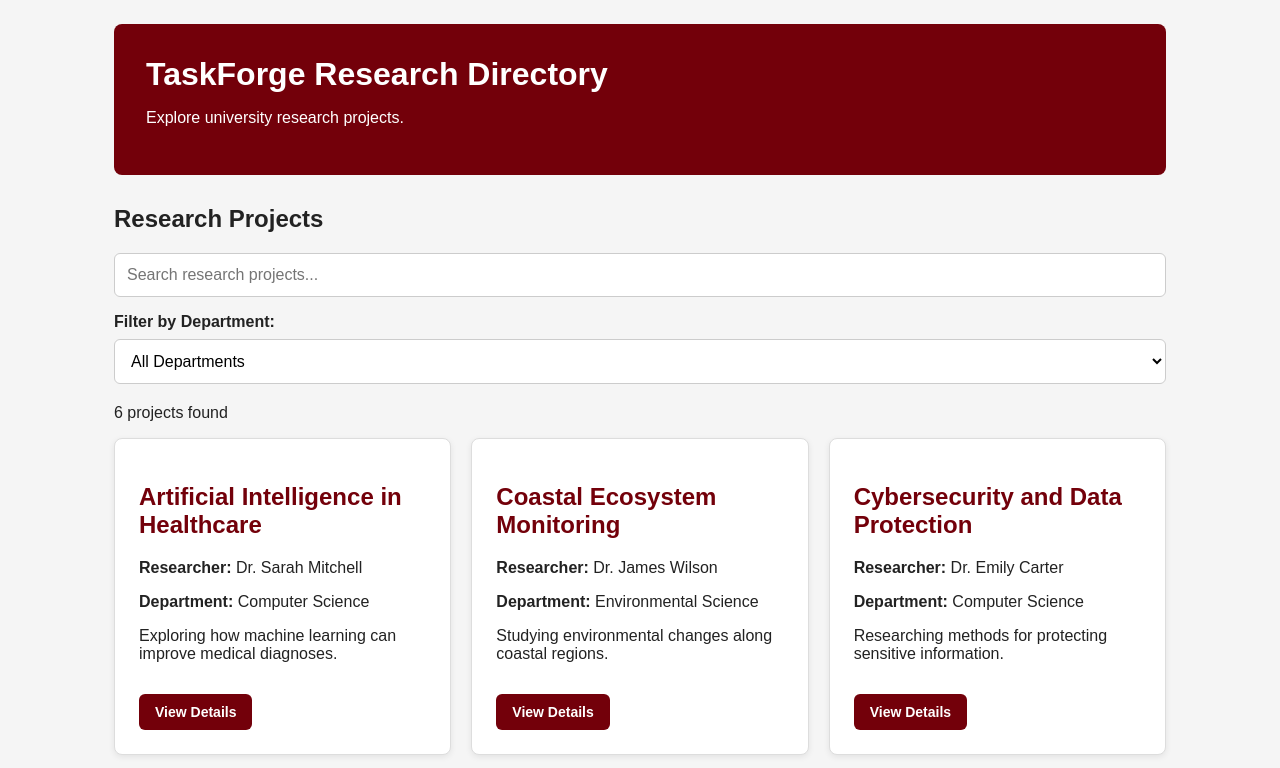
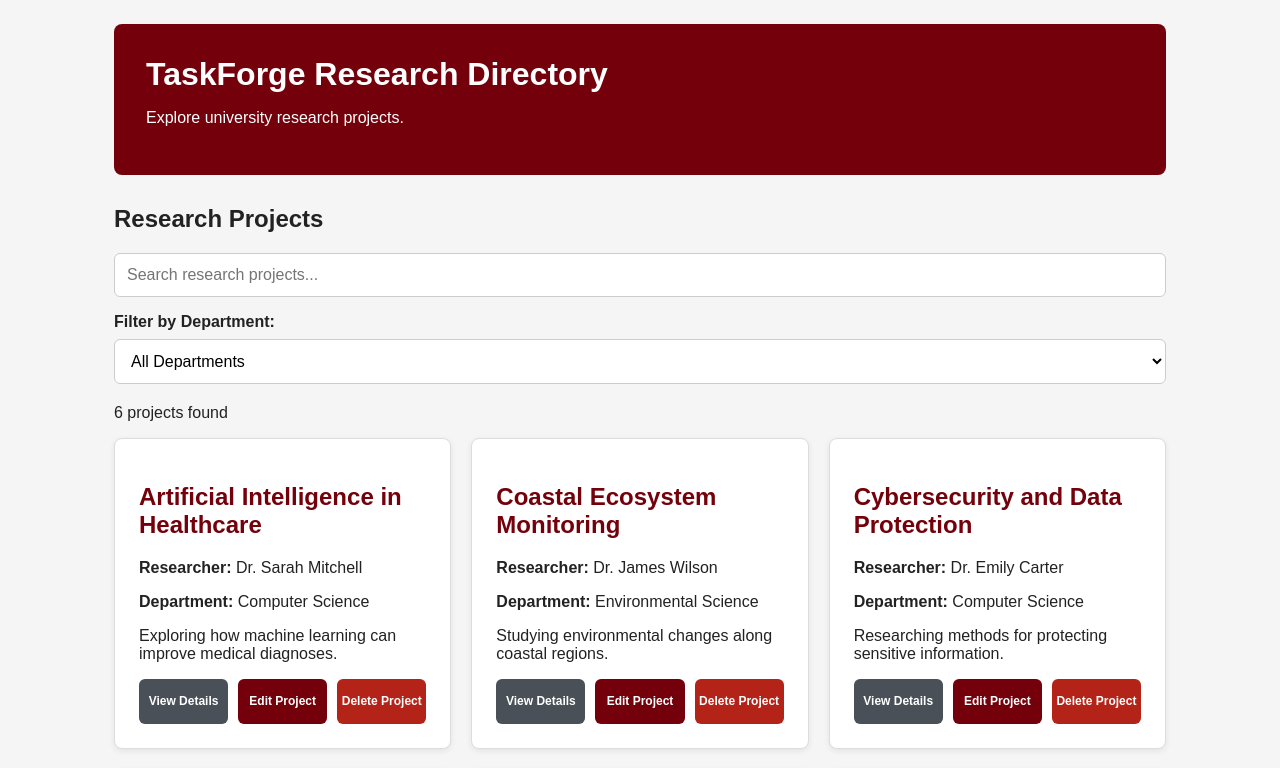
Before and after one commit to paukba/CSCE490-SampleProject, a React (Vite) app in the folder taskforge-directory/: page / in a window 1280 px wide. Shown: the top 768 px of the page. Built offline with nearby package versions, Linux system fonts and the light colour scheme.

Commit message:
Added editing and deleting projects, made buttons look better

```diff
--- a/taskforge-directory/src/App.css
+++ b/taskforge-directory/src/App.css
@@ -82,19 +82,12 @@
 }
 
 .details-button {
-  margin-top: 15px;
-  padding: 10px 16px;
-  background-color: #73000a;
+  background-color: #495057;
   color: white;
-  border: none;
-  border-radius: 6px;
-  cursor: pointer;
-  font-size: 14px;
-  font-weight: bold;
 }
 
 .details-button:hover {
-  background-color: #570008;
+  background-color: #343a40;
 }
 
 .details-button:focus-visible {
@@ -161,3 +154,92 @@
   outline: 3px solid #b85c66;
   outline-offset: 3px;
 }
+
+
+.edit-project-form {
+  display: flex;
+  flex-direction: column;
+  gap: 10px;
+}
+
+.edit-project-form h3 {
+  color: #73000a;
+  margin-top: 0;
+}
+
+.edit-project-form label {
+  font-weight: bold;
+}
+
+.edit-project-form input,
+.edit-project-form textarea,
+.edit-project-form select {
+  width: 100%;
+  padding: 10px;
+  font-size: 14px;
+  font-family: inherit;
+  color: #222;
+  background-color: white;
+  border: 1px solid #ccc;
+  border-radius: 6px;
+}
+
+.edit-project-form textarea {
+  min-height: 80px;
+  resize: vertical;
+}
+
+.project-actions {
+  display: grid;
+  grid-template-columns: repeat(3, minmax(0, 1fr));
+  gap: 10px;
+  margin-top: 15px;
+  align-items: stretch;
+}
+
+.project-actions button {
+  width: 100%;
+  height: 45px;
+  margin: 0;
+  padding: 8px 4px;
+  font-size: 12px;
+  font-weight: bold;
+  border: none;
+  border-radius: 6px;
+  cursor: pointer;
+  box-sizing: border-box;
+}
+
+.edit-button,
+.save-button {
+  background-color: #73000a;
+  color: white;
+}
+
+.edit-button:hover,
+.save-button:hover {
+  background-color: #570008;
+}
+
+.delete-button {
+  background-color: #b42318;
+  color: white;
+}
+
+.delete-button:hover {
+  background-color: #8f1c13;
+}
+
+.cancel-button {
+  background-color: #e5e5e5;
+  color: #222;
+}
+
+.cancel-button:hover {
+  background-color: #d1d1d1;
+}
+
+.project-actions button:focus-visible {
+  outline: 3px solid #b85c66;
+  outline-offset: 3px;
+}
--- a/taskforge-directory/src/App.jsx
+++ b/taskforge-directory/src/App.jsx
@@ -65,6 +65,24 @@
     setSelectedDepartment("All");
   }
 
+  function handleDeleteProject(projectId) {
+    setProjects((currentProjects) =>
+      currentProjects.filter(
+        (project) => project.id !== projectId
+      )
+    );
+  }
+
+  function handleEditProject(updatedProject) {
+    setProjects((currentProjects) =>
+      currentProjects.map((project) =>
+        project.id === updatedProject.id
+          ? updatedProject
+          : project
+      )
+    );
+  }
+
   return (
     <div className="app">
       <header>
@@ -110,6 +128,8 @@
             <ProjectCard
               key={project.id}
               project={project}
+              onDeleteProject={handleDeleteProject}
+              onEditProject={handleEditProject}
             />
           ))}
         </div>
--- a/taskforge-directory/src/components/ProjectCard.jsx
+++ b/taskforge-directory/src/components/ProjectCard.jsx
@@ -1,8 +1,150 @@
 
 import { useState } from "react";
 
-function ProjectCard({ project }) {
+function ProjectCard({
+  project,
+  onDeleteProject,
+  onEditProject
+}) {
   const [showDetails, setShowDetails] = useState(false);
+  const [isEditing, setIsEditing] = useState(false);
+
+  const [editData, setEditData] = useState({ ...project });
+
+  function handleChange(event) {
+    const { name, value } = event.target;
+
+    setEditData((currentData) => ({
+      ...currentData,
+      [name]: value
+    }));
+  }
+
+  function handleSave(event) {
+    event.preventDefault();
+
+    if (
+      !editData.title.trim() ||
+      !editData.researcher.trim() ||
+      !editData.department.trim() ||
+      !editData.description.trim()
+    ) {
+      alert("Please fill in all required fields.");
+      return;
+    }
+
+    onEditProject({
+      ...editData,
+      title: editData.title.trim(),
+      researcher: editData.researcher.trim(),
+      department: editData.department.trim(),
+      description: editData.description.trim(),
+      details: editData.details.trim()
+    });
+
+    setIsEditing(false);
+  }
+
+  function handleDelete() {
+    const confirmed = window.confirm(
+      `Are you sure you want to delete "${project.title}"?`
+    );
+
+    if (confirmed) {
+      onDeleteProject(project.id);
+    }
+  }
+
+  function startEditing() {
+    setEditData({ ...project });
+    setIsEditing(true);
+  }
+
+  function cancelEditing() {
+    setIsEditing(false);
+  }
+
+  if (isEditing) {
+    return (
+      <form className="project-card edit-project-form" onSubmit={handleSave}>
+        <h3>Edit Research Project</h3>
+
+        <label htmlFor={`title-${project.id}`}>Project Title</label>
+        <input
+          id={`title-${project.id}`}
+          name="title"
+          value={editData.title}
+          onChange={handleChange}
+          required
+        />
+
+        <label htmlFor={`researcher-${project.id}`}>Researcher</label>
+        <input
+          id={`researcher-${project.id}`}
+          name="researcher"
+          value={editData.researcher}
+          onChange={handleChange}
+          required
+        />
+
+        <label htmlFor={`department-${project.id}`}>Department</label>
+        <input
+          id={`department-${project.id}`}
+          name="department"
+          value={editData.department}
+          onChange={handleChange}
+          required
+        />
+
+        <label htmlFor={`description-${project.id}`}>
+          Short Description
+        </label>
+        <textarea
+          id={`description-${project.id}`}
+          name="description"
+          value={editData.description}
+          onChange={handleChange}
+          required
+        />
+
+        <label htmlFor={`details-${project.id}`}>
+          Detailed Description
+        </label>
+        <textarea
+          id={`details-${project.id}`}
+          name="details"
+          value={editData.details ?? ""}
+          onChange={handleChange}
+        />
+
+        <label htmlFor={`status-${project.id}`}>Status</label>
+        <select
+          id={`status-${project.id}`}
+          name="status"
+          value={editData.status ?? "In Progress"}
+          onChange={handleChange}
+        >
+          <option value="In Progress">In Progress</option>
+          <option value="Active">Active</option>
+          <option value="Completed">Completed</option>
+        </select>
+
+        <div className="project-actions">
+          <button type="submit" className="save-button">
+            Save Changes
+          </button>
+
+          <button
+            type="button"
+            className="cancel-button"
+            onClick={cancelEditing}
+          >
+            Cancel
+          </button>
+        </div>
+      </form>
+    );
+  }
 
   return (
     <div className="project-card">
@@ -21,15 +163,14 @@
       {showDetails && (
         <div className="project-details">
           <h3>Project Details</h3>
-
           <p>{project.details}</p>
-
           <p>
             <strong>Status:</strong> {project.status}
           </p>
         </div>
       )}
 
+      <div className="project-actions">
         <button
           type="button"
           className="details-button"
@@ -38,6 +179,23 @@
         >
           {showDetails ? "Hide Details" : "View Details"}
         </button>
+
+        <button
+          type="button"
+          className="edit-button"
+          onClick={startEditing}
+        >
+          Edit Project
+        </button>
+
+        <button
+          type="button"
+          className="delete-button"
+          onClick={handleDelete}
+        >
+          Delete Project
+        </button>
+      </div>
     </div>
   );
 }
```
Lines whose indentation alone changed are shown as unchanged.
